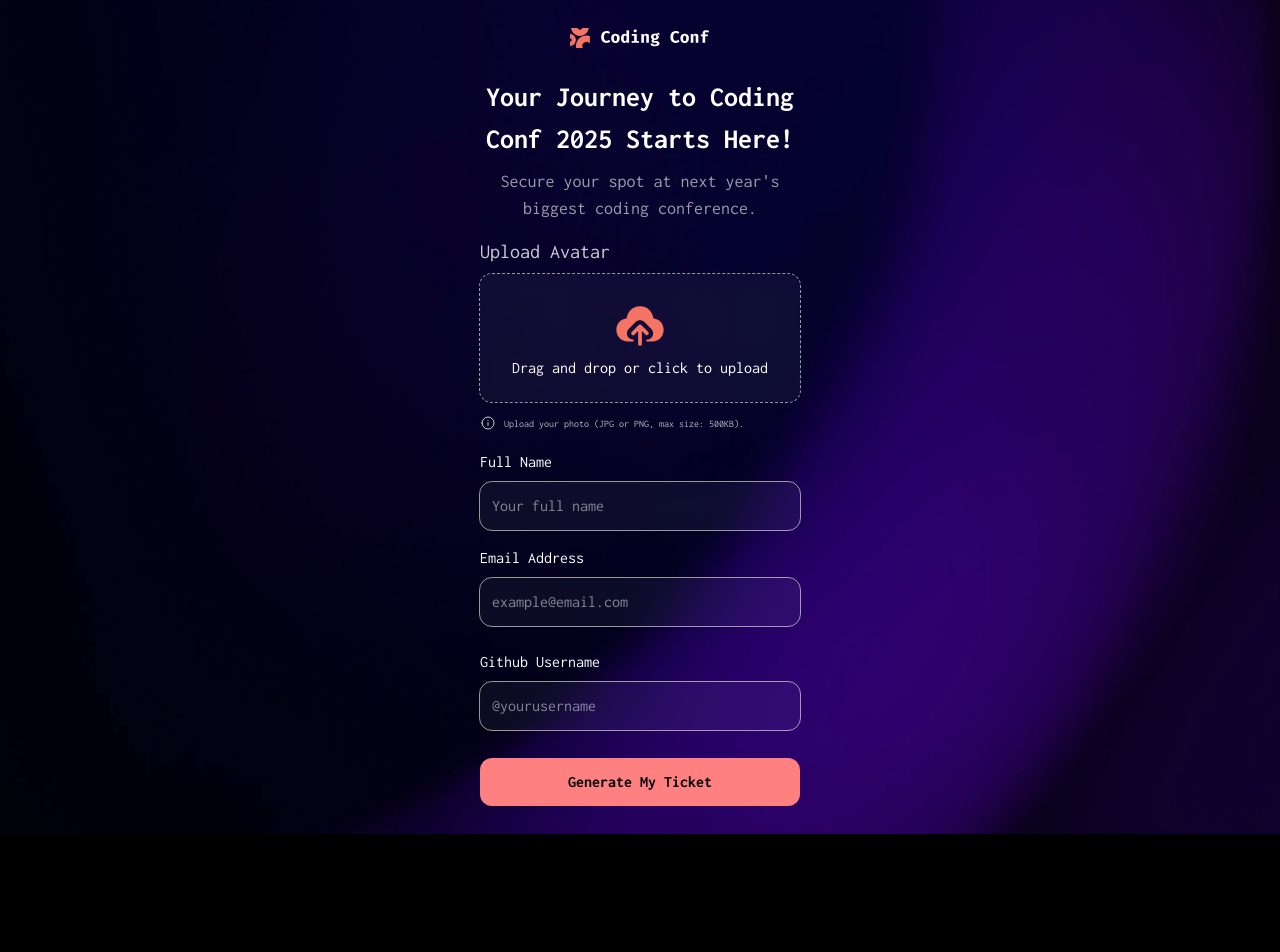
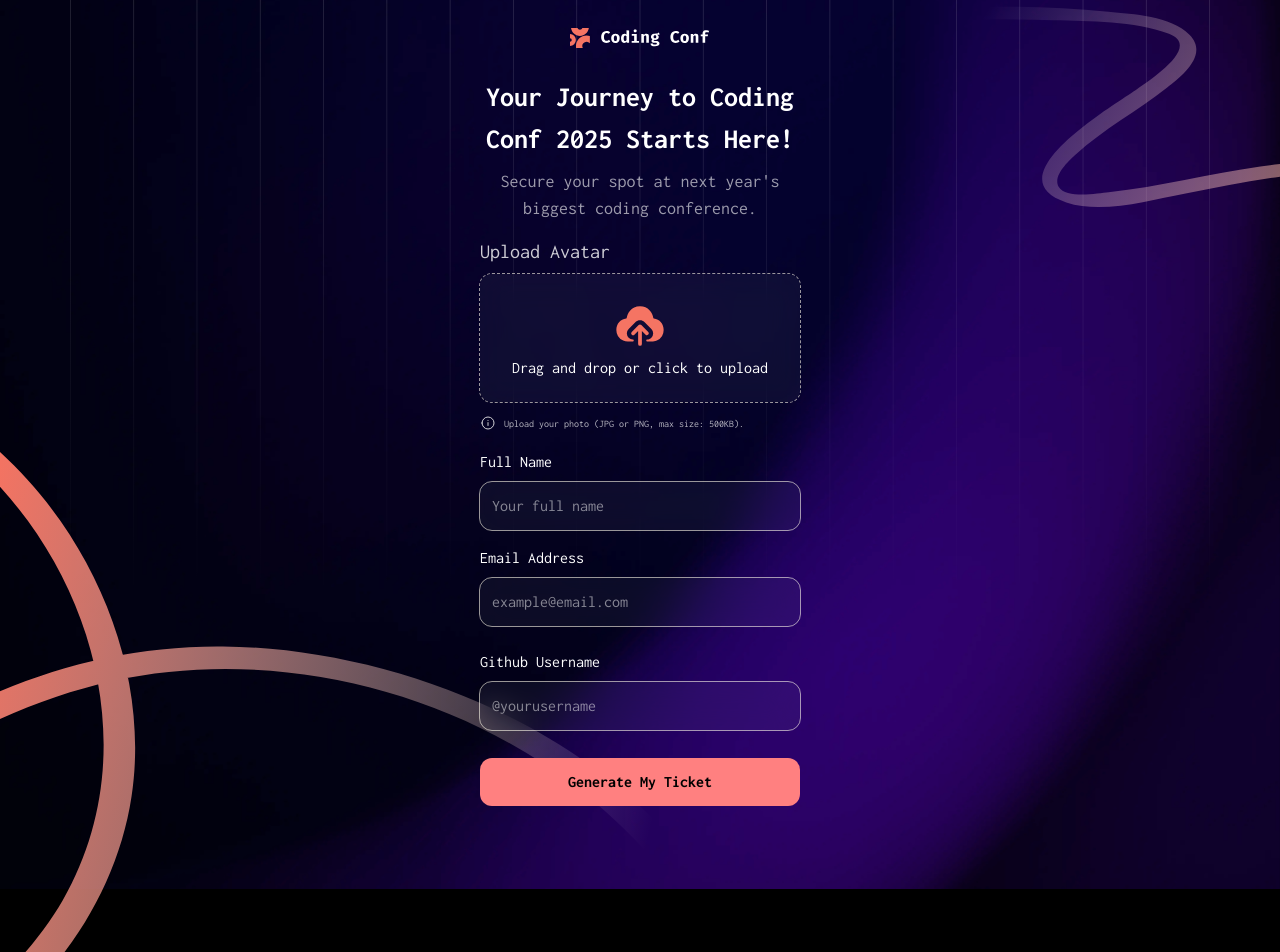
Before and after one commit to micha1bak/frontend-mentor-ticket-generator, a React (Vite) app: page / in a window 1280 px wide. Shown: the top 952 px of the page. Before the commit the page ends 834 px from the top, so only its background shows below. Built offline with nearby package versions, Linux system fonts and the light colour scheme.

Commit message:
added bg visual components

```diff
--- a/src/App.jsx
+++ b/src/App.jsx
@@ -132,6 +132,10 @@ function App() {
 
   return (
     <>
+      <img src="public\assets\images\pattern-lines.svg" className="absolute max-h-200 -z-1"/>
+      <img src="public\assets\images\pattern-squiggly-line-top.svg" className="absolute top-0 right-0 -z-1"/>
+      <img src="public\assets\images\pattern-squiggly-line-bottom-mobile-tablet.svg" className="absolute -bottom-50 left-0 lg:hidden -z-1" />
+      <img src="public\assets\images\pattern-squiggly-line-bottom-mobile-tablet.svg" className="hidden absolute -bottom-40 left-0 lg:block -z-1" />
       <Logo />
       <Header
         name = {name}
```
